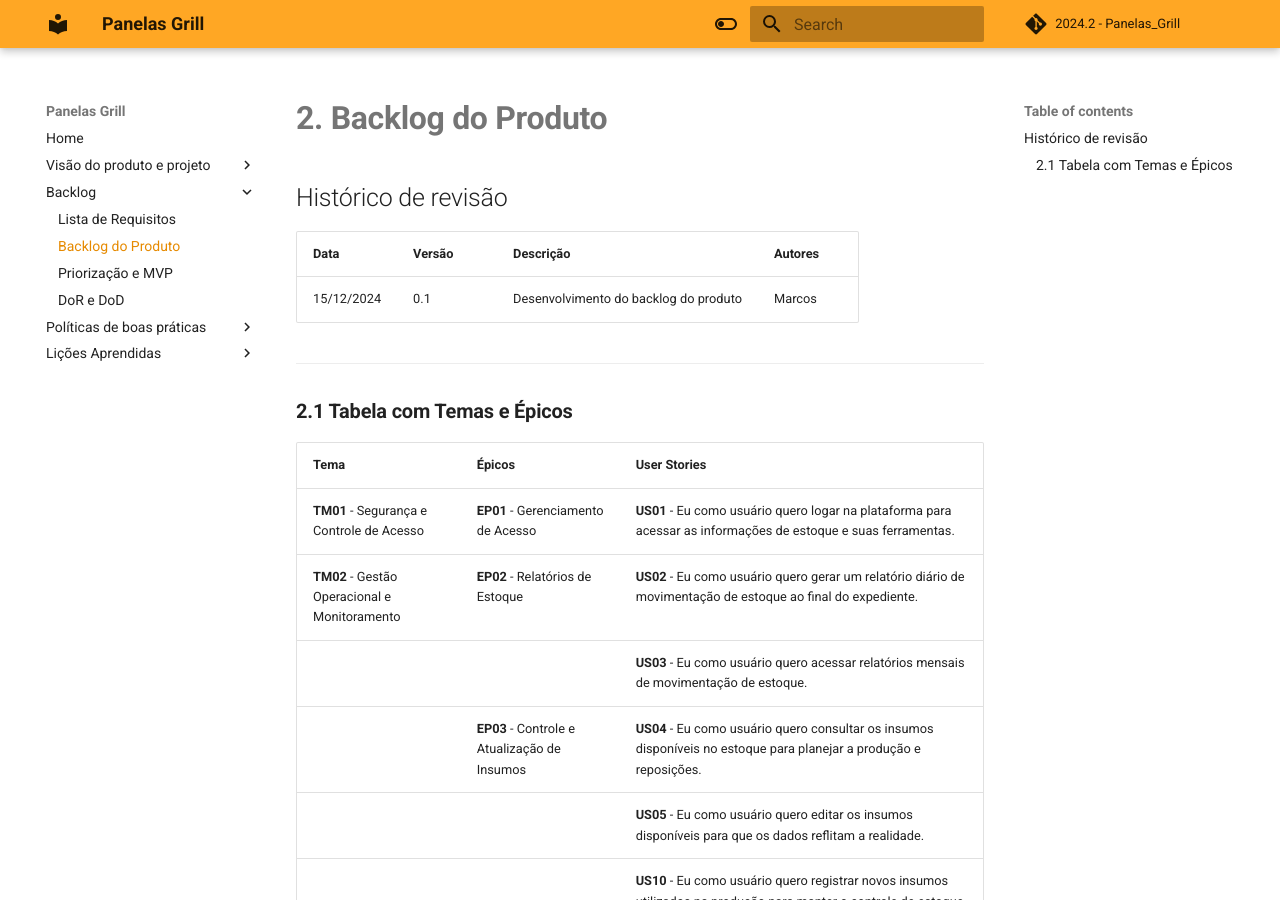
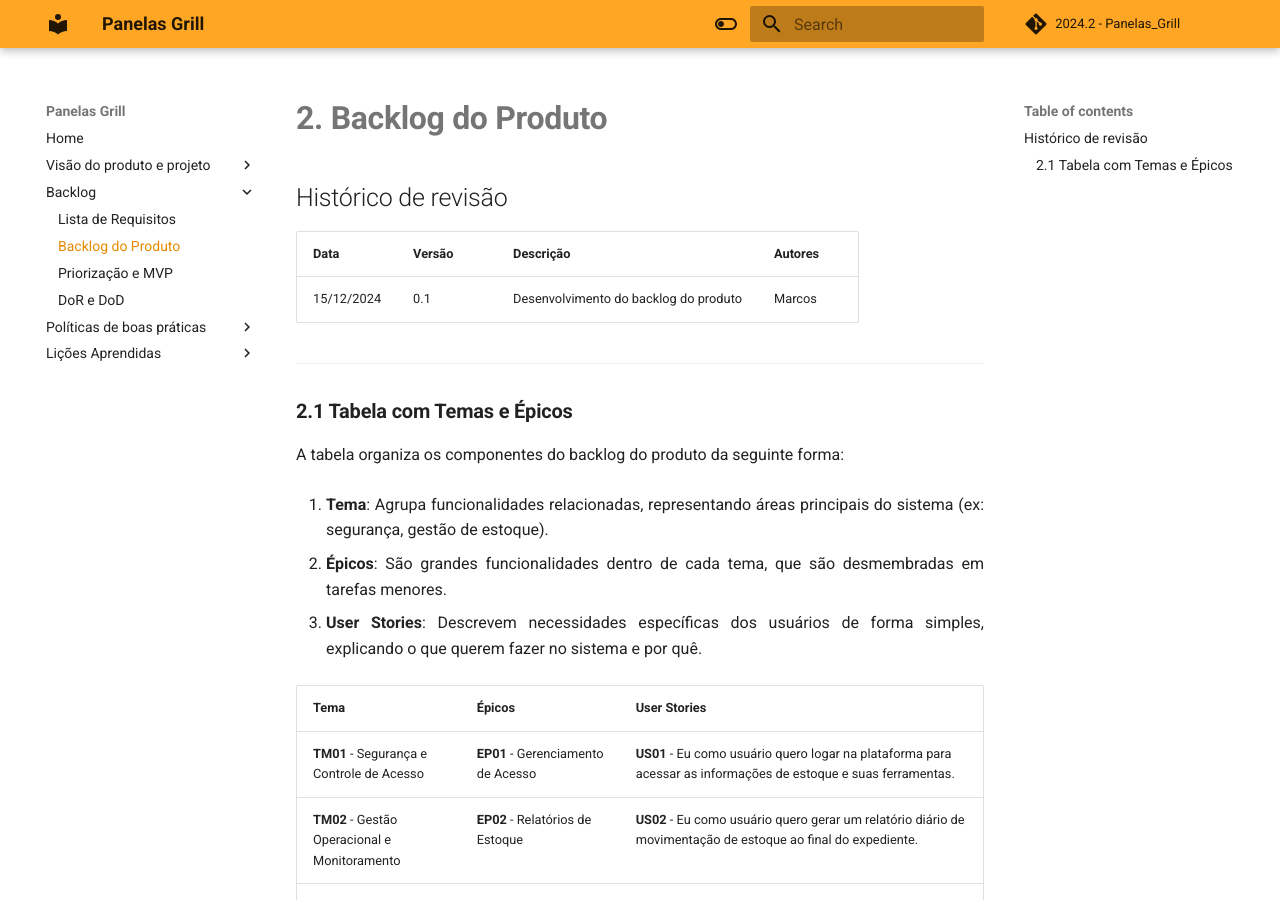
Before and after one commit to mdsreq-fga-unb/2024.2-T03-PanelasGrill, an MkDocs documentation site: the page built from docs/Backlog/backlog.md, in a window 1280 px wide and 900 px high. Built offline with MkDocs 1.6.1 and Material for MkDocs 9.7.7, drawn with Linux system fonts in a browser that asks for light colours; comment, search, counter and statistics services are not loaded.

Commit message:
docs: adicionando descrição do Backlog do Produto

```diff
--- a/docs/Backlog/backlog.md
+++ b/docs/Backlog/backlog.md
@@ -9,6 +9,14 @@
 ------------
 
 ### **2.1 Tabela com Temas e Épicos**
+
+A tabela organiza os componentes do backlog do produto da seguinte forma:
+
+1. **Tema**: Agrupa funcionalidades relacionadas, representando áreas principais do sistema (ex: segurança, gestão de estoque).
+
+2. **Épicos**: São grandes funcionalidades dentro de cada tema, que são desmembradas em tarefas menores.
+
+3. **User Stories**: Descrevem necessidades específicas dos usuários de forma simples, explicando o que querem fazer no sistema e por quê.
 
 | **Tema**                        | **Épicos**                                      | **User Stories**                                                                                   |
 |---------------------------------|------------------------------------------------|---------------------------------------------------------------------------------------------------|
```
